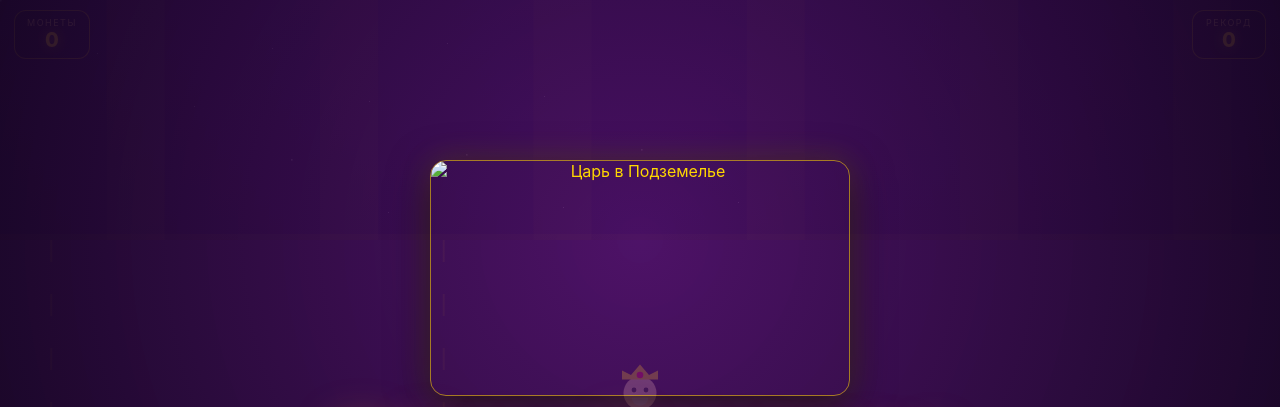
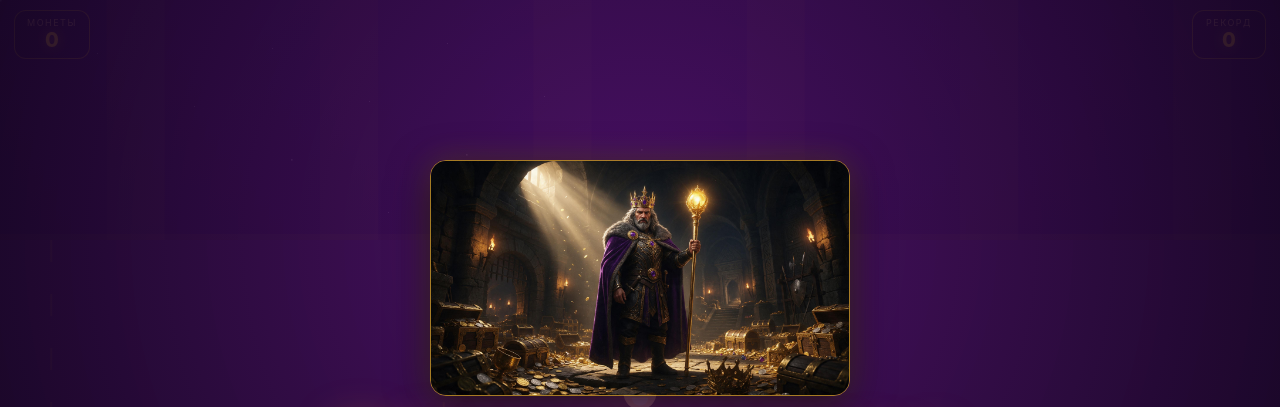
Before and after one commit to BAALkoka/tsar-rub-exchanger, a plain HTML site: page site/game/index.html in a window 1280 px wide. Shown: the top 407 px of the page. Drawn offline with Linux system fonts and the light colour scheme.

Commit message:
fix(game): ссылка на обложку — tsar_dungeon.jpg (файл в формате JPEG)

```diff
--- a/site/game/index.html
+++ b/site/game/index.html
@@ -41,14 +41,14 @@
     <div class="box"><div class="l">Рекорд</div><div class="v" id="rec">0</div></div>
   </div>
   <div class="screen" id="start">
-    <img class="hero" id="hero" src="tsar_dungeon.png" alt="Царь в Подземелье" loading="eager" decoding="async">
+    <img class="hero" id="hero" src="tsar_dungeon.jpg" alt="Царь в Подземелье" loading="eager" decoding="async">
     <div class="title">👑 Царь в Подземелье</div>
     <div class="sub">Беги, собирай монетки и не врежься в камни.<br>Царь не знает страха — знает только монеты.</div>
     <button class="btn" id="go">▶ НАЧАТЬ</button>
     <div class="ctrl">◀️ ▶️ стрелки / A D · 👆 свайп · 👆 тап по краю экрана</div>
   </div>
   <div class="screen hide" id="over">
-    <img class="hero" id="hero2" src="tsar_dungeon.png" alt="Царь в Подземелье" style="width:min(64vw,300px)" loading="lazy" decoding="async">
+    <img class="hero" id="hero2" src="tsar_dungeon.jpg" alt="Царь в Подземелье" style="width:min(64vw,300px)" loading="lazy" decoding="async">
     <div class="title" style="font-size:clamp(26px,7vw,40px)">💀 GAME OVER</div>
     <div class="stat">Собрано монет: <b id="fin">0</b></div>
     <div class="stat">Рекорд: <b id="rec2">0</b></div>
```
